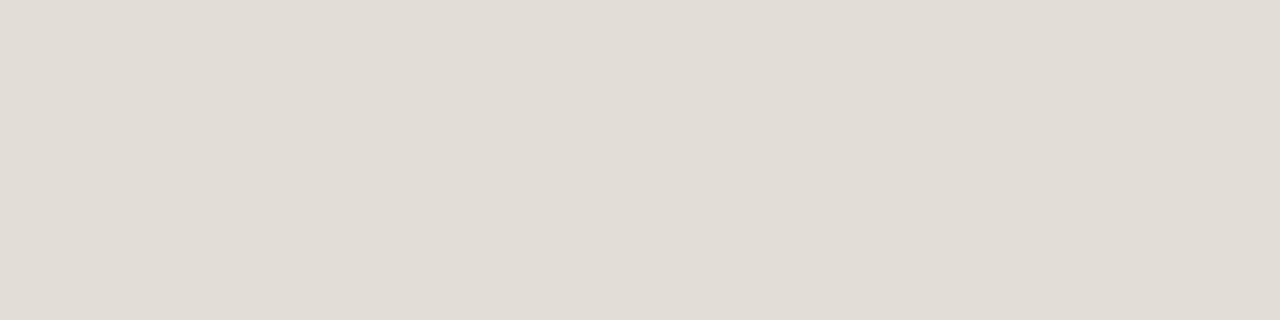
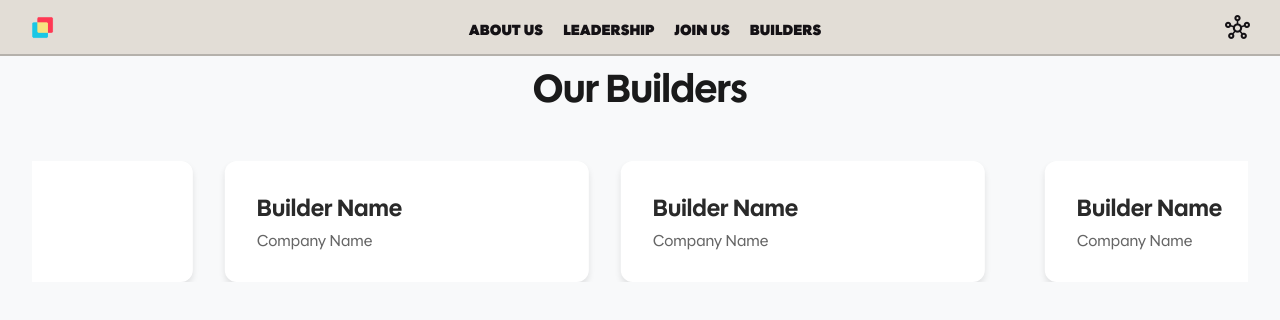
Before and after one commit to Aaron-Dhillon/businessbuilders, a React (Create React App) app: page /builders in a window 1280 px wide. Before the commit this address had no page. Shown: the top 320 px of the page. Built offline with nearby package versions, Linux system fonts and the light colour scheme.

Commit message:
Added builders page with carousel

```diff
--- /dev/null
+++ b/src/assets/styles/Builders.module.css
@@ -0,0 +1,45 @@
+.buildersPage {
+  min-height: 100vh;
+  background-color: #f8f9fa;
+}
+
+.carouselSection {
+  padding: 4rem 2rem;
+  text-align: center;
+}
+
+.carouselSection h1 {
+  font-size: 2.5rem;
+  margin-bottom: 3rem;
+  color: #1a1a1a;
+}
+
+.builderCard {
+  background: white;
+  border-radius: 12px;
+  margin: 0 1rem;
+  padding: 2rem;
+  min-width: 300px;
+  box-shadow: 0 4px 6px rgba(0, 0, 0, 0.1);
+  transition: transform 0.3s ease;
+}
+
+.builderCard:hover {
+  transform: translateY(-5px);
+}
+
+.cardContent {
+  text-align: left;
+}
+
+.cardContent h3 {
+  font-size: 1.5rem;
+  margin: 0 0 0.5rem 0;
+  color: #2a2a2a;
+}
+
+.cardContent p {
+  font-size: 1rem;
+  color: #666;
+  margin: 0;
+}
--- a/src/components/Header.js
+++ b/src/components/Header.js
@@ -13,6 +13,7 @@ export default function Header() {
           <Link className={styles.headerLink} to="/">About Us</Link>
           <Link className={styles.headerLink} to="/">Leadership</Link>
           <Link className={styles.headerLink} to="/">Join Us</Link>
+          <Link className={styles.headerLink} to="/builders">Builders</Link>
         </div>
         <a className={styles.headerIconLink} href="/">
           <span className={`material-symbols-rounded ${styles.headerIcon}`}>hub</span>
--- a/src/pages/App.js
+++ b/src/pages/App.js
@@ -6,6 +6,7 @@ import AppForm from "./AppForm.js";
 import { HelmetProvider } from "react-helmet-async";
 import PaymentPage from "./PaymentPage.js";
 import Success from "./Success.js";
+import Builders from "./Builders.js";
 
 function App() {
   const helmetContext = {};
@@ -20,6 +21,7 @@ function App() {
           <Route path="/appform" element={<AppForm />} />
           <Route path="/payment" element={<PaymentPage />} />
           <Route path="/success" element={<Success />} />
+          <Route path="/builders" element={<Builders />} />
         </Routes>
       </BrowserRouter>
     </HelmetProvider>
--- /dev/null
+++ b/src/pages/Builders.js
@@ -0,0 +1,49 @@
+import React from 'react';
+import { Helmet } from 'react-helmet-async';
+import Marquee from "react-fast-marquee";
+import styles from "../assets/styles/Builders.module.css";
+import Header from "../components/Header";
+
+function Builders() {
+  return (
+    <div className={styles.buildersPage}>
+      <Helmet>
+        <title>Our Builders | Business Builders</title>
+        <meta name="description" content="Meet our exceptional business builders and their success stories." />
+      </Helmet>
+
+      <Header />
+
+      <div className={styles.carouselSection}>
+        <h1>Our Builders</h1>
+        <Marquee
+          gradient={false}
+          speed={40}
+          pauseOnHover={true}
+        >
+          {/* Placeholder cards - we can add real builder data here */}
+          <div className={styles.builderCard}>
+            <div className={styles.cardContent}>
+              <h3>Builder Name</h3>
+              <p>Company Name</p>
+            </div>
+          </div>
+          <div className={styles.builderCard}>
+            <div className={styles.cardContent}>
+              <h3>Builder Name</h3>
+              <p>Company Name</p>
+            </div>
+          </div>
+          <div className={styles.builderCard}>
+            <div className={styles.cardContent}>
+              <h3>Builder Name</h3>
+              <p>Company Name</p>
+            </div>
+          </div>
+        </Marquee>
+      </div>
+    </div>
+  );
+}
+
+export default Builders;
```
